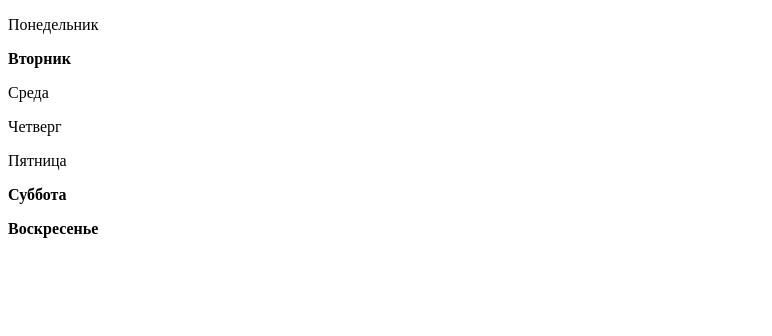
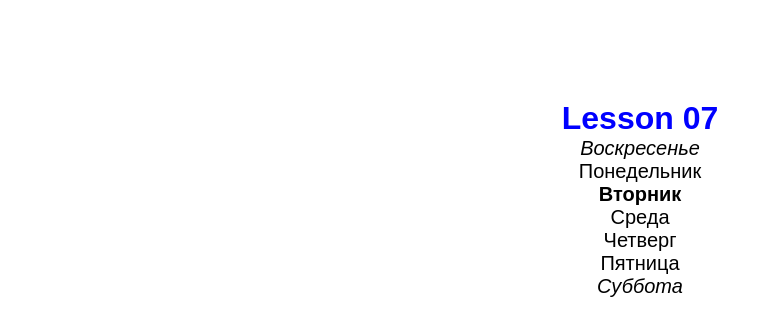
Before and after one commit to Source15/soHard, a plain HTML site: page lesson007Hard/index.html in a window 1280 px wide. Shown: the whole page, without its empty margins (0-772 px from the left). Drawn offline with Linux system fonts and the light colour scheme.

Commit message:
Обновил дз

```diff
--- a/lesson007Hard/index.html
+++ b/lesson007Hard/index.html
@@ -4,12 +4,23 @@
 <head>
    <meta charset="UTF-8">
    <meta name="viewport" content="width=device-width, initial-scale=1.0">
-   <title>Document</title>
-   <script src="/lesson007Hard/script.js"></script>
+   <link rel="stylesheet" href="/style.css">
+   <title>Lesson 07</title>
 </head>
 
 <body>
+   <h1 class="title"> Lesson 07</h1>
 
+   <ul class="week-list">
+      <li class="day"></li>
+      <li class="day"></li>
+      <li class="day"></li>
+      <li class="day"></li>
+      <li class="day"></li>
+      <li class="day"></li>
+      <li class="day"></li>
+   </ul>
+   <script src="/script.js"></script>
 </body>
 
 </html>
--- a/lesson007Hard/script.js
+++ b/lesson007Hard/script.js
@@ -1,23 +1,23 @@
 'use strict';
-let week = ['Понедельник', 'Вторник', 'Среда', 'Четверг', 'Пятница', 'Суббота', 'Воскресенье'],
-   toDay = new Date().getDay() - 1;
 
-for (let i = 0; i < week.length; i++) {
-   if (i == toDay) {
-      if (week[i] == 'Cуббота' || week[i] == 'Воскресенье') {
-         document.write(`<p><b><i>${week[i]}</i></b></p>`);
-      } else {
-         document.write(`<p><b>${week[i]}</b></p>`);
-      }
-   } else if (week[i] == 'Суббота' || week[i] == 'Воскресенье') {
-      document.write(`<p><b>${week[i]}</b></p>`);
-   } else {
-      document.write(`<p>${week[i]}</p>`);
-   }
-}
-console.log(week);
+let day = document.querySelectorAll('.day');
+let dayList = document.querySelector('.day-list');
 
+let date = new Date();
+let today = date.getDay();
 
+let week = ['Воскресенье', 'Понедельник', 'Вторник', 'Среда', 'Четверг', 'Пятница', 'Суббота'];
+
+let bustOfDay = function () {
+   day.forEach((item, index, arr) => {
+      item.textContent = week[index];
+      arr[0].style.fontStyle = 'italic';
+      arr[arr.length - 1].style.fontStyle = 'italic';
+      arr[today].style.fontWeight = '800';
+   });
+};
+
+bustOfDay();
 //Метод getDay() возвращает порядковый номер дня недели указанной даты по местному времени, где 0 соответствует воскресенью.
 //Методы document.write и document.writeln пишут напрямую в текст документа, до того как браузер построит из него DOM, поэтому они могут записать в документ все, что угодно, любые стили и незакрытые теги.
 //Обратные кавычки же имеют «расширенную функциональность». Они позволяют нам встраивать выражения в строку, заключая их в ${…}
--- /dev/null
+++ b/lesson007Hard/style.css
@@ -0,0 +1,23 @@
+* {
+   margin: 0;
+   padding: 0;
+}
+
+body {
+   background-color: white;
+   font-family: Arial;
+   text-align: center;
+}
+
+.title {
+   margin-top: 100px;
+   color: blue;
+}
+
+.day-list {
+   margin-top: 50px;
+}
+
+.day {
+   font-size: 20px;
+}
```
